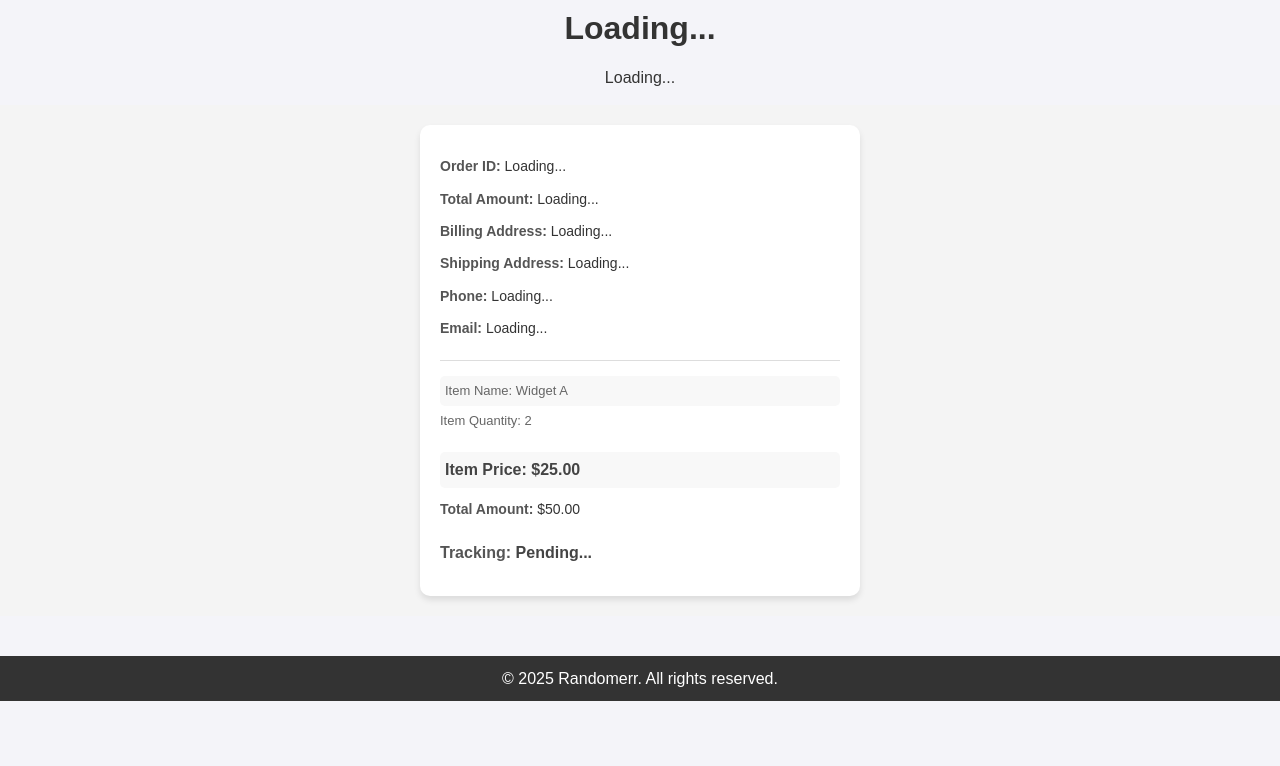
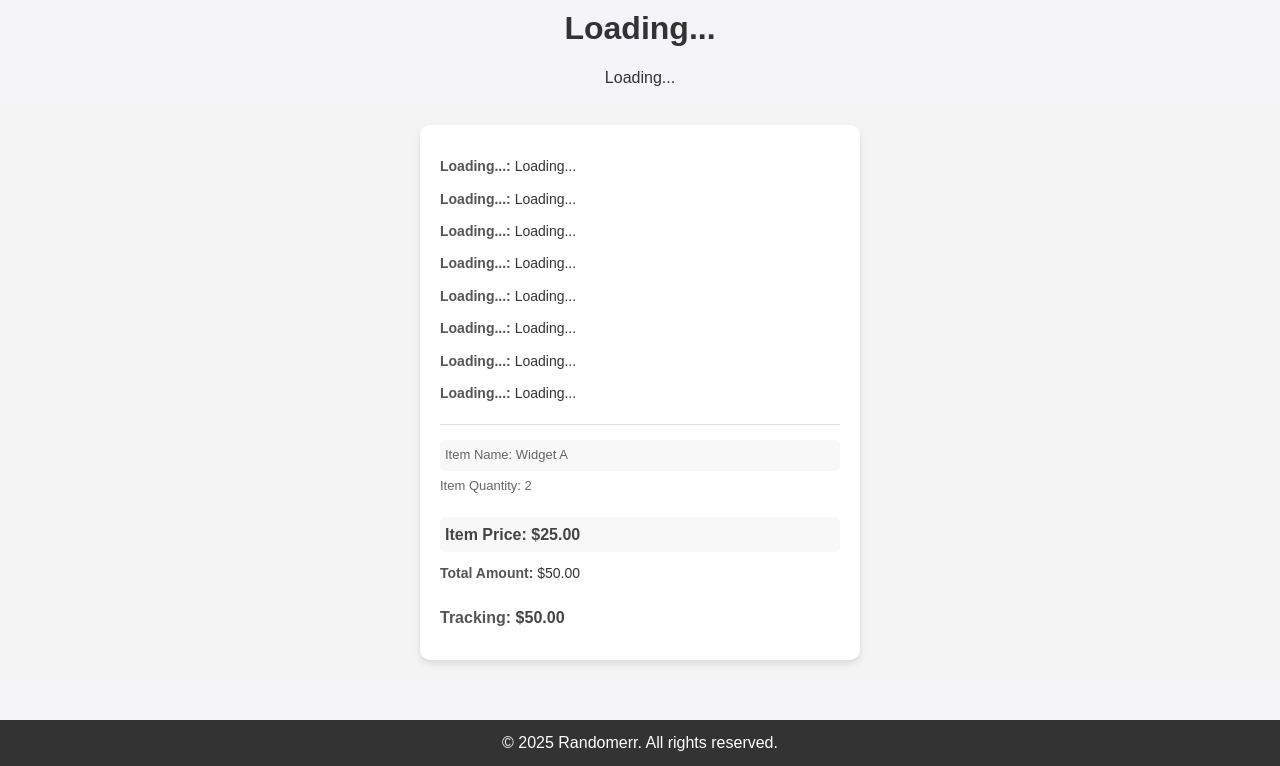
Before and after one commit to m-cochran/Randomerr, a Jekyll site: the page built from pagetest.md, in a window 1280 px wide, cut to the strip 446-1212 px from the top of the page. Built offline with Jekyll 4.4.1, drawn with Linux system fonts in a browser that asks for light colours; before the commit the page ends 1147 px from its top, so only the background shows below that.

Commit message:
Update pagetest.md

```diff
--- a/pagetest.md
+++ b/pagetest.md
@@ -14,24 +14,27 @@ permalink: /pro/
     <p id="profileEmail">Loading...</p>
   </div>
 
-  <div id="results-container">
-    <!-- Placeholder while data loads -->
-  <div class="result-card">
-      <p><strong>Order ID:</strong> Loading...</p>
-      <p><strong>Total Amount:</strong> Loading...</p>
-      <p><strong>Billing Address:</strong> Loading...</p>
-      <p><strong>Shipping Address:</strong> Loading...</p>
-      <p><strong>Phone:</strong> Loading...</p>
-      <p><strong>Email:</strong> Loading...</p>
-  <div>
-        <p>Item Name: Widget A</p>
-        <p>Item Quantity: 2</p>
-        <p>Item Price: $25.00</p>
-  </div>
-      <p><strong>Total Amount:</strong> $50.00</p>
-      <p><strong>Tracking:</strong> Pending...</p>
+<div id="results-container">
+  <!-- Placeholder content while data is being fetched -->
+  <div class="result-card loading">
+    <p><strong>Loading...:</strong> Loading...</p>
+    <p><strong>Loading...:</strong> Loading...</p>
+    <p><strong>Loading...:</strong> Loading...</p>
+    <p><strong>Loading...:</strong> Loading...</p>
+    <p><strong>Loading...:</strong> Loading...</p>
+    <p><strong>Loading...:</strong> Loading...</p>
+    <p><strong>Loading...:</strong> Loading...</p>
+    <p><strong>Loading...:</strong> Loading...</p>
+    <div>
+      <p>Item Name: Widget A</p>
+      <p>Item Quantity: 2</p>
+      <p>Item Price: $25.00</p>
+    </div>
+    <p><strong>Total Amount:</strong> $50.00</p>
+    <p><strong>Tracking:</strong> $50.00</p>
   </div>
 </div>
+
 
 <style>
   /* Add some basic styles */
```
